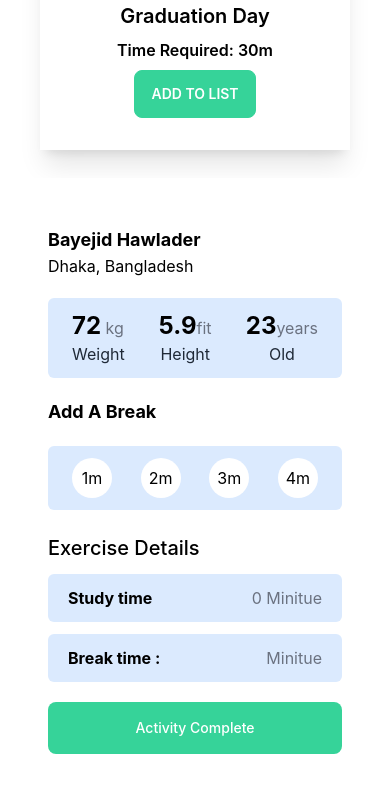
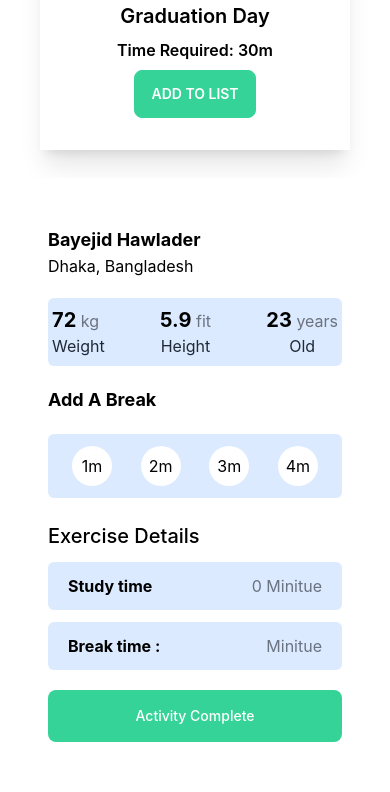
Before and after one commit to bayejidhawlader/our-active-school-08, a React (Create React App) app: page / in a window 390 px wide. Shown: the part 2297-3089 px from the top of the page. Built offline with nearby package versions, Linux system fonts and the light colour scheme.

Commit message:
Fix Mobile Responsive Issued

```diff
--- a/src/components/information/Info.js
+++ b/src/components/information/Info.js
@@ -28,10 +28,10 @@ const Info = (props) => {
           <p>Dhaka, Bangladesh</p>
 
           {/* My Some Detsils */}
-          <div className="flex justify-between bg-blue-100 px-6 py-3 mt-5 rounded-md">
+          <div className="flex justify-between bg-blue-100 px-1 py-2 mt-5 rounded-md">
             <div>
               <h3>
-                <span className="text-2xl font-bold text-black">72</span>
+                <span className="text-xl font-bold text-black">72</span>
                 <span className="text-gray-500 text-1xl"> kg</span>
               </h3>
               <p className="text-center text-gray-800">Weight</p>
@@ -39,16 +39,16 @@ const Info = (props) => {
 
             <div>
               <h3>
-                <span className="text-2xl font-bold text-black">5.9</span>
-                <span className="text-gray-500 text-1xl">fit</span>
+                <span className="text-xl font-bold text-black">5.9</span>
+                <span className="text-gray-500 text-1xl"> fit</span>
               </h3>
               <p className="text-center text-gray-800">Height</p>
             </div>
 
             <div>
               <h3>
-                <span className="text-2xl font-bold text-black">23</span>
-                <span className="text-gray-500 text-1xl">years</span>
+                <span className="text-xl font-bold text-black">23</span>
+                <span className="text-gray-500 text-1xl"> years</span>
               </h3>
               <p className="text-center text-gray-800">Old</p>
             </div>
```
